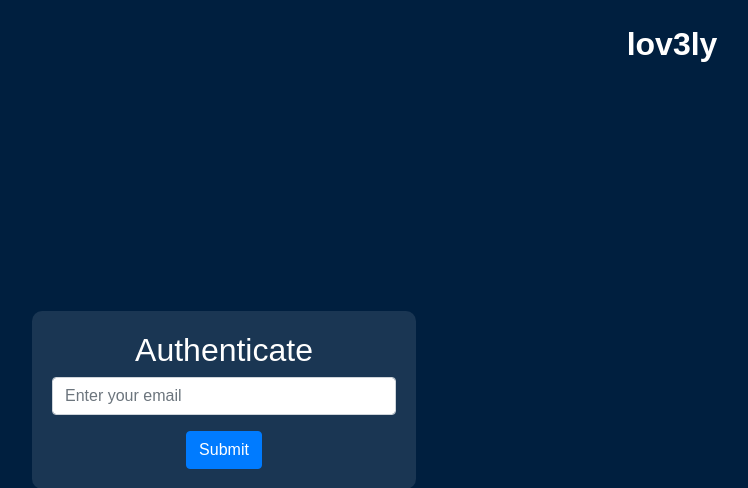
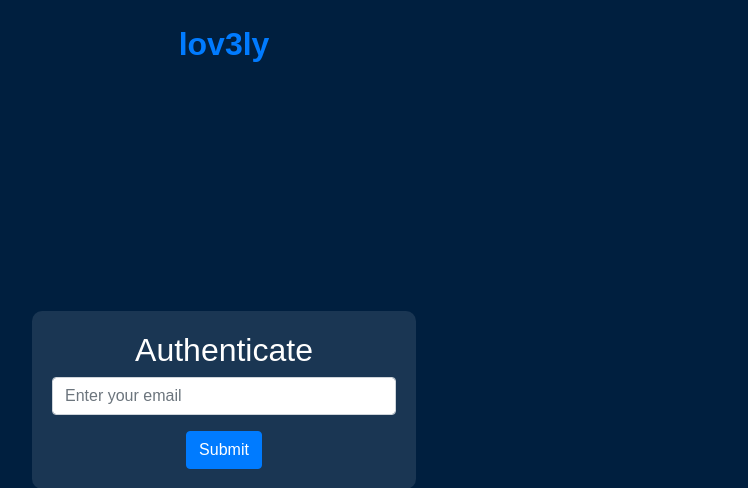
Before and after one commit to igholami/lov3ly, a Django app: page / in a window 1280 px wide; the page is wider, and only the part inside the window is pictured. Shown: the top 488 px of that part, without its empty margins (416-1164 px from the left). Run offline with Django 4.2, Linux system fonts and the light colour scheme; some libraries are stand-ins or nearby versions.

Commit message:
Fix home

```diff
--- a/billboard/templates/base.html
+++ b/billboard/templates/base.html
@@ -35,7 +35,7 @@
     </style>
 </head>
 <body>
-<a href="{% url 'index' %}"></ali><div class="my-header">lov3ly</div></a>
+</ali><div class="my-header"><a href="{% url 'index' %}">lov3ly</a></div>
         {% block content %}
         {% endblock %}
     <script src="https://code.jquery.com/jquery-3.5.1.slim.min.js"></script>
```
